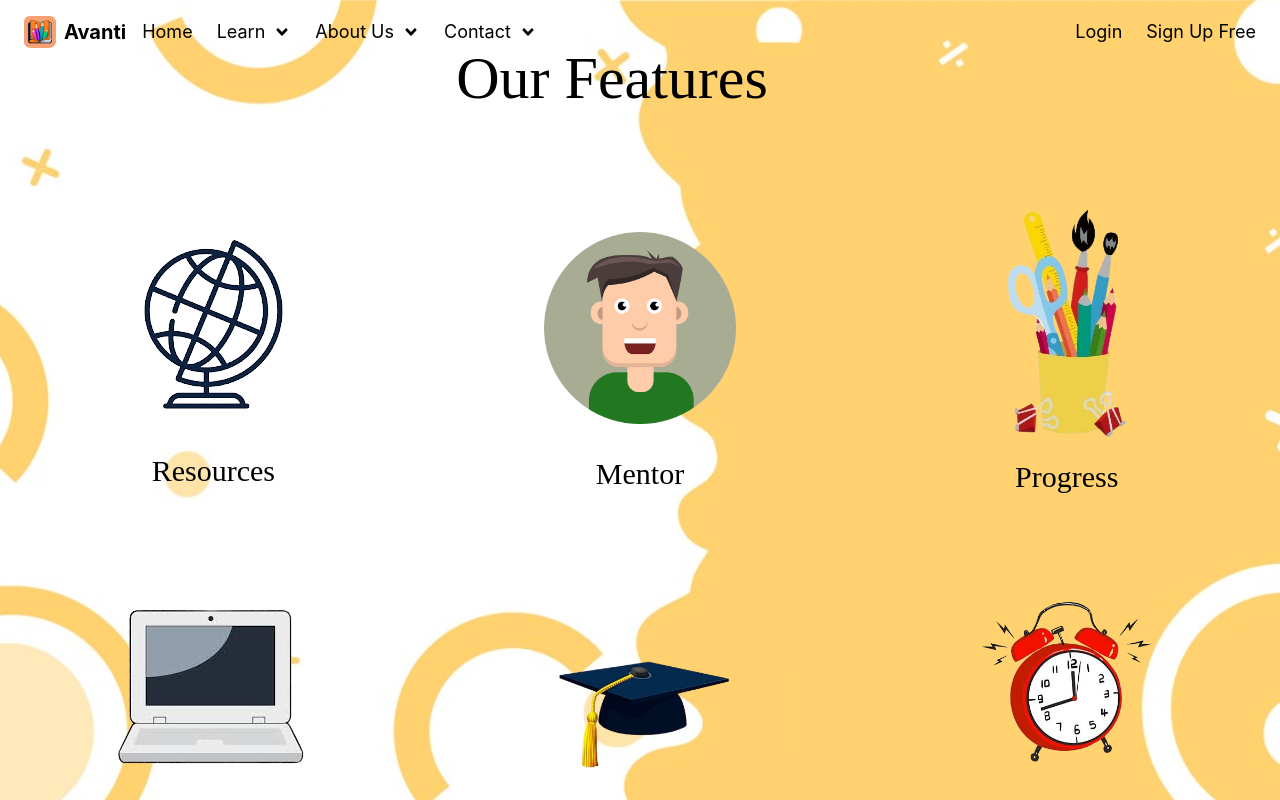
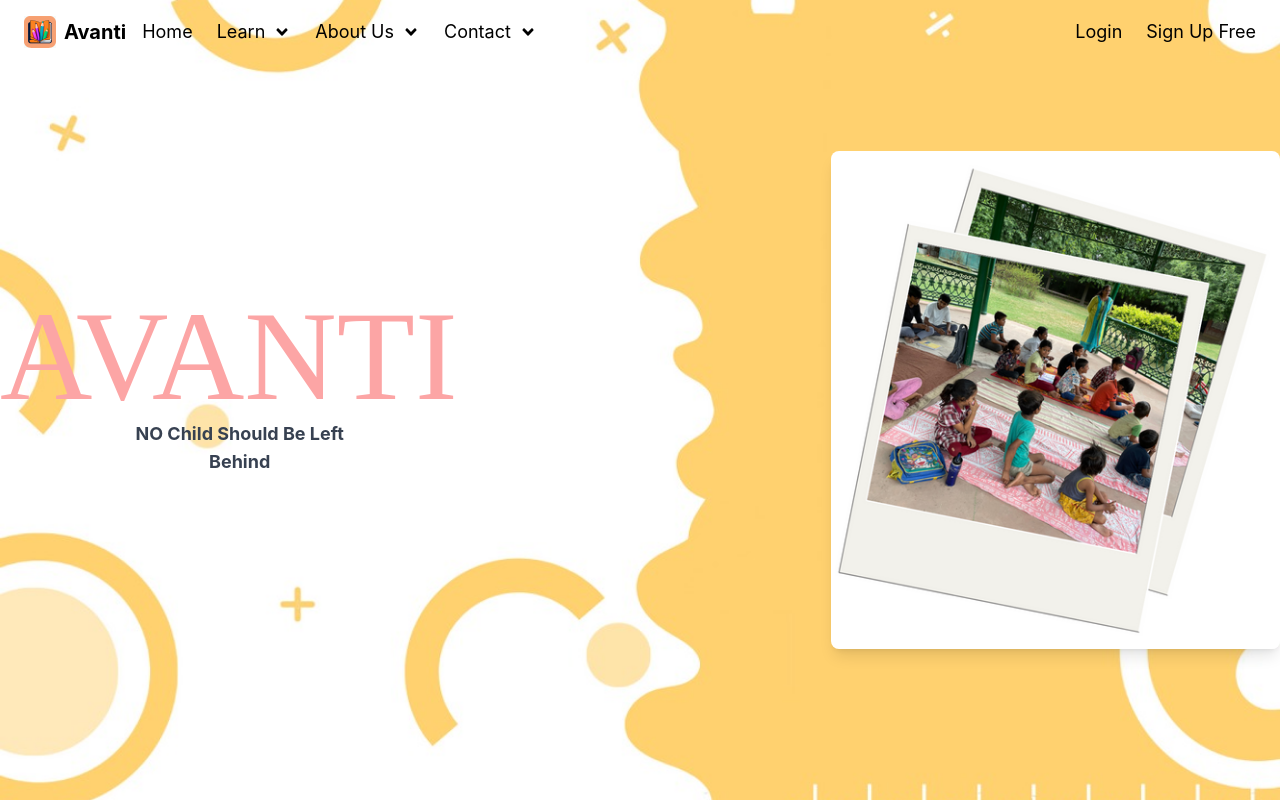
Before and after one commit to Kunal-Rawat22/Avanti, a React (Create React App) app: page / in a window 1280 px wide. Shown: the top 800 px of the page. Built offline with nearby package versions, Linux system fonts and the light colour scheme.

Commit message:
home page is ready

```diff
--- a/src/Pages/Home.jsx
+++ b/src/Pages/Home.jsx
@@ -1,14 +1,17 @@
+import Homepage from "./homepage"
 import Download from "./download"
 import Contact from "./contact"
 import Features from "./Features"
 import VideoPage from "./VideoPage"
 import Header from "./Header"
+
 export default function IndexPage()
 {
     return (
         <>
             <div>
                 <Header/>
+                <Homepage/>
                 <Features/>
                 <Download/>
                 <Contact/>
--- /dev/null
+++ b/src/Pages/homepage.jsx
@@ -0,0 +1,22 @@
+import React from 'react';
+import backgroundImage from '../images/background.jpeg';
+import childrenStudyingImage from '../images/children_studying.png'; // Importing the image
+
+const homepage = () => {
+  return (
+    <div className="bg-cover bg-center min-h-screen flex justify-center items-center" style={{ backgroundImage: `url(${backgroundImage})`, backgroundSize: 'cover', backgroundPosition: 'center' }}>
+      <div className="content flex justify-center items-center">
+        <div className="flex flex-col items-start mr-32"> {/* Increased mr-32 for maximum space */}
+          <h1 className="text-9xl text-red-300 permanent-marker-regular font-bold">AVANTI</h1>
+          <p className="text-lg font-bold text-gray-700 mb-8 px-28 text-center">NO Child Should Be Left Behind</p>
+        </div>
+
+        <div className='pl-56'> {/* Increased pl-56 for maximum space */}
+          <img src={childrenStudyingImage} alt="Children studying" className="w-full max-w-lg rounded-lg shadow-lg" />
+        </div>
+      </div>
+    </div>
+  );
+}
+
+export default homepage;
```
Also changed, not shown: public/images/children_studying.png (added), src/images/children_studying.png (added).
